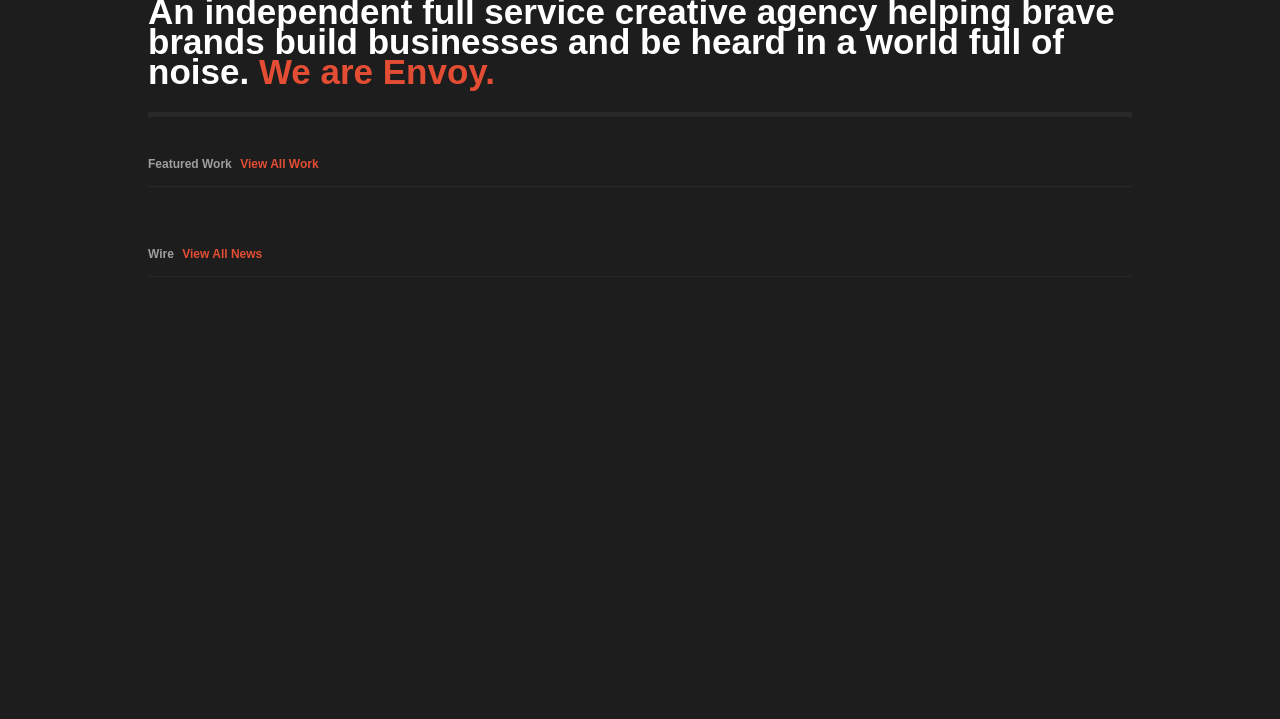
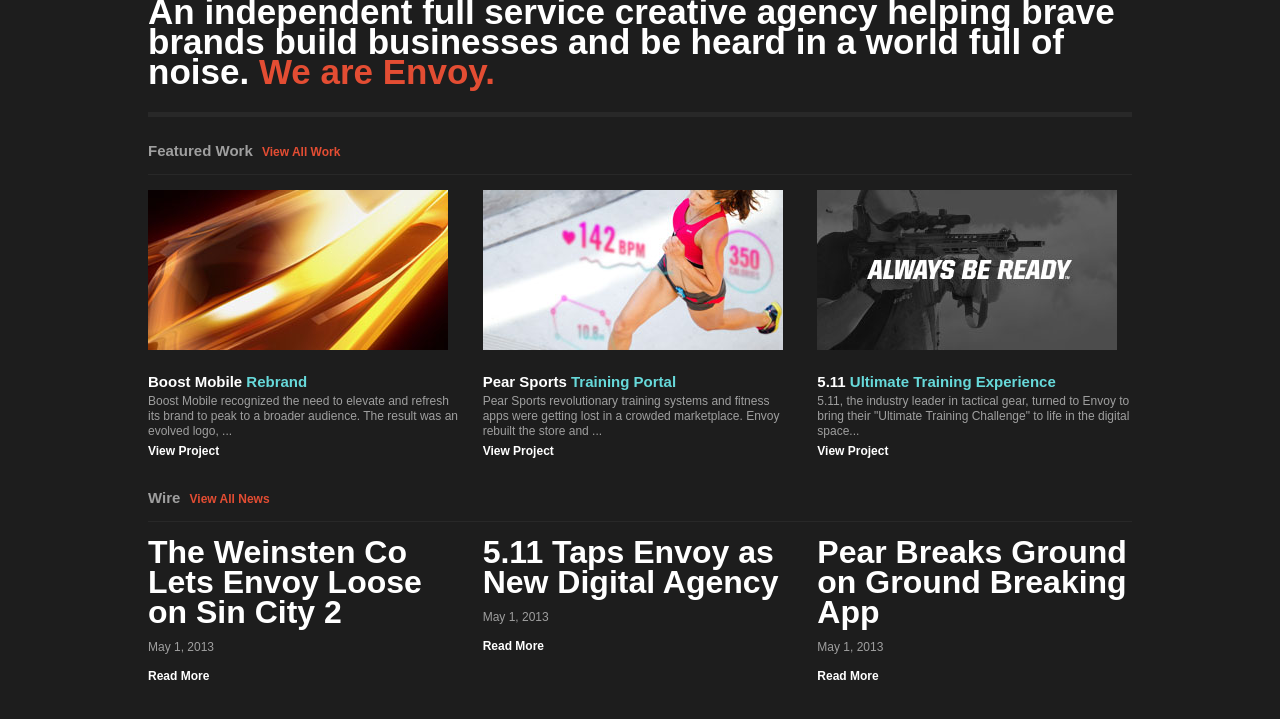
Before and after one commit to nickkquan/psdtohtml, a website: page client/index.html in a window 1280 px wide. Shown: the part 63-782 px from the top of the page. Drawn offline with Linux system fonts and the light colour scheme; a web font is replaced by a local one.

Commit message:
completed about section

```diff
--- a/client/index.html
+++ b/client/index.html
@@ -59,6 +59,41 @@
                     <a href="/">View All Work</a>
                 </p>
             </div>
+            <div class="about__featured-work--project">
+                <img src="./dist/images/featured-work-images/boostmobile.jpg" alt="boost mobile redesign image">
+                <a href="/">
+                    <h6> Boost Mobile
+                        <span>Rebrand</span>
+                    </h6>
+                </a>
+                <p>Boost Mobile recognized the need to elevate and refresh its brand to peak to a broader audience. The result
+                    was an evolved logo, ...</p>
+                <a href="/">View Project</a>
+            </div>
+            <div class="about__featured-work--project">
+                <img src="./dist/images/featured-work-images/pearsports.jpg" alt="pear sports training portal image">
+                <a href="">
+                    <h6>
+                        Pear Sports
+                        <span>Training Portal</span>
+                    </h6>
+                </a>
+                <p>Pear Sports revolutionary training systems and fitness apps were getting lost in a crowded marketplace. Envoy
+                    rebuilt the store and ...</p>
+                <a href="">View Project</a>
+            </div>
+            <div class="about__featured-work--project">
+                <img src="./dist/images/featured-work-images/5.11.jpg" alt="5.11 training experience image">
+                <a href="">
+                    <h6>
+                        5.11
+                        <span>Ultimate Training Experience</span>
+                    </h6>
+                </a>
+                <p>5.11, the industry leader in tactical gear, turned to Envoy to bring their "Ultimate Training Challenge"
+                    to life in the digital space...</p>
+                <a href="">View Project</a>
+            </div>
         </section>
         <section class="about__the-wire">
             <div class="about__the-wire--title">
@@ -66,6 +101,27 @@
                     <a href="/">View All News</a>
                 </p>
             </div>
+            <div class="about__the-wire--project">
+                <a href="/">
+                    <h2>The Weinsten Co Lets Envoy Loose on Sin City 2</h2>
+                </a>
+                <p>May 1, 2013</p>
+                <a href="/">Read More</a>
+            </div>
+            <div class="about__the-wire--project">
+                <a href="/">
+                    <h2>5.11 Taps Envoy as New Digital Agency</h2>
+                </a>
+                <p>May 1, 2013</p>
+                <a href="/">Read More</a>
+            </div>
+            <div class="about__the-wire--project">
+                <a href="/">
+                    <h2>Pear Breaks Ground on Ground Breaking App</h2>
+                </a>
+                <p>May 1, 2013</p>
+                <a href="/">Read More</a>
+            </div>
         </section>
     </section>
 
--- a/client/scss/components/_about.scss
+++ b/client/scss/components/_about.scss
@@ -1,7 +1,6 @@
 .about {
 	@include grid-container;
-    width: 80%;
-    height: 60%;
+	width: 80%;
 	margin: auto;
 
 	&__tagline {
@@ -21,13 +20,6 @@
 		}
 	}
 
-	&__featured-work {
-		@include grid-container;
-	}
-	&__the-wire {
-		@include grid-container;
-	}
-
 	&__featured-work--title,
 	&__the-wire--title {
 		@include margin(0 0 2rem 0);
@@ -37,8 +29,9 @@
 
 		p {
 			@include padding(0 0 1.5rem 0);
-			@include margin(2rem 0);
+			@include margin(0.5rem 0);
 			@include grid-column(12);
+			font-size: 1.5rem;
 			border-bottom: 1px solid $color-dark-grey-1;
 		}
 
@@ -54,4 +47,87 @@
 			}
 		}
 	}
+
+	&__featured-work {
+		@include grid-container;
+
+		&--project {
+			@include grid-column(4);
+
+			img {
+				@include margin(1rem 0);
+			}
+
+			h6 {
+				color: $color-white;
+				font-size: 1.5rem;
+				font-weight: bold;
+				text-decoration: none;
+				line-height: 2.5rem;
+			}
+
+			span {
+				color: $color-teal-1;
+			}
+
+			p {
+				font-size: $default-font-size;
+				line-height: 1.5rem;
+			}
+
+			a {
+				color: $color-white;
+				font-size: $default-font-size;
+				font-weight: bold;
+				line-height: 2.5rem;
+				text-decoration: none;
+
+				&:hover {
+					color: $color-red-1;
+					transition: 0.25s;
+				}
+			}
+		}
+	}
+
+	&__the-wire {
+		@include grid-container;
+
+		&--project {
+			@include grid-column(4);
+
+			h2 {
+				@include margin(1rem 0);
+				color: $color-white;
+				font-size: 3.2rem;
+				font-weight: bold;
+				text-decoration: none;
+				line-height: 3rem;
+
+				&:hover {
+					color: $color-teal-1;
+					transition: 0.25s;
+				}
+			}
+
+			p {
+				@include padding(0 0 0.7rem);
+				font-size: $default-font-size;
+				line-height: 2rem;
+			}
+
+			a {
+				color: $color-white;
+				font-size: $default-font-size;
+				font-weight: bold;
+				line-height: 2.5rem;
+				text-decoration: none;
+
+				&:hover {
+					color: $color-red-1;
+					transition: 0.25s;
+				}
+			}
+		}
+	}
 }
```
Also changed, not shown: client/dist/styles.css.
